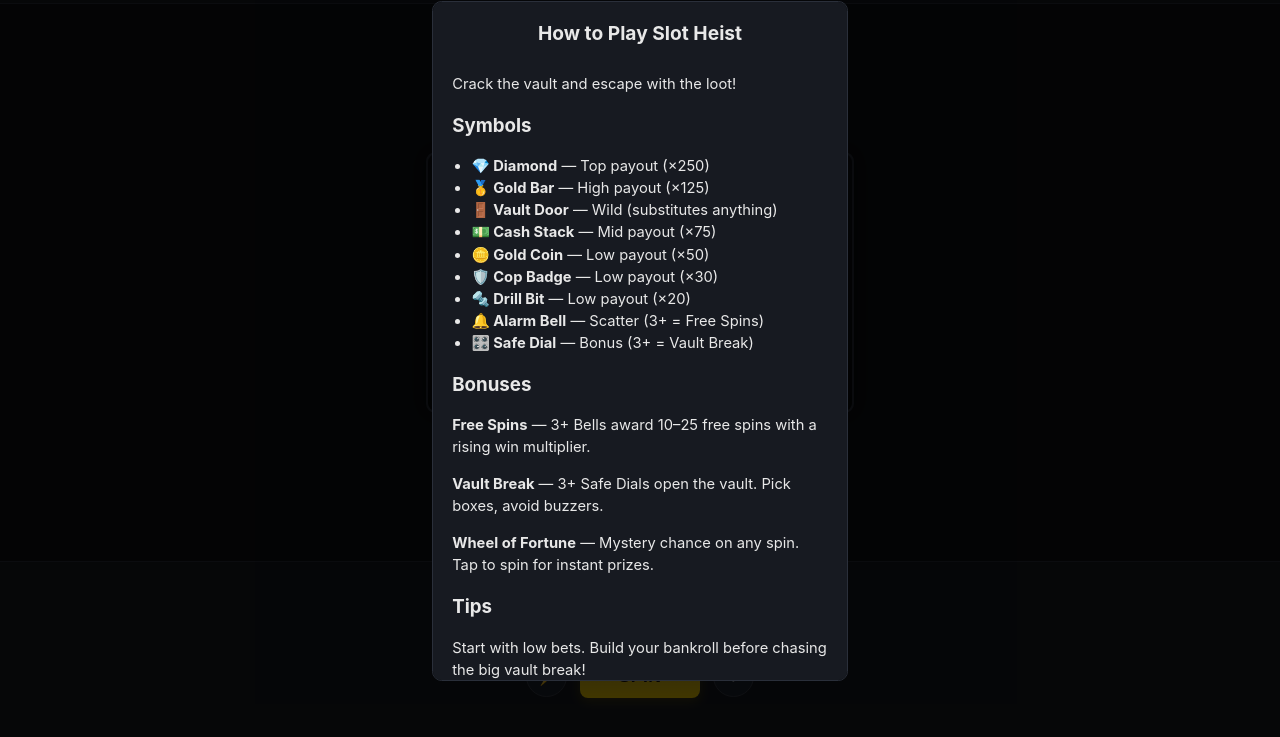
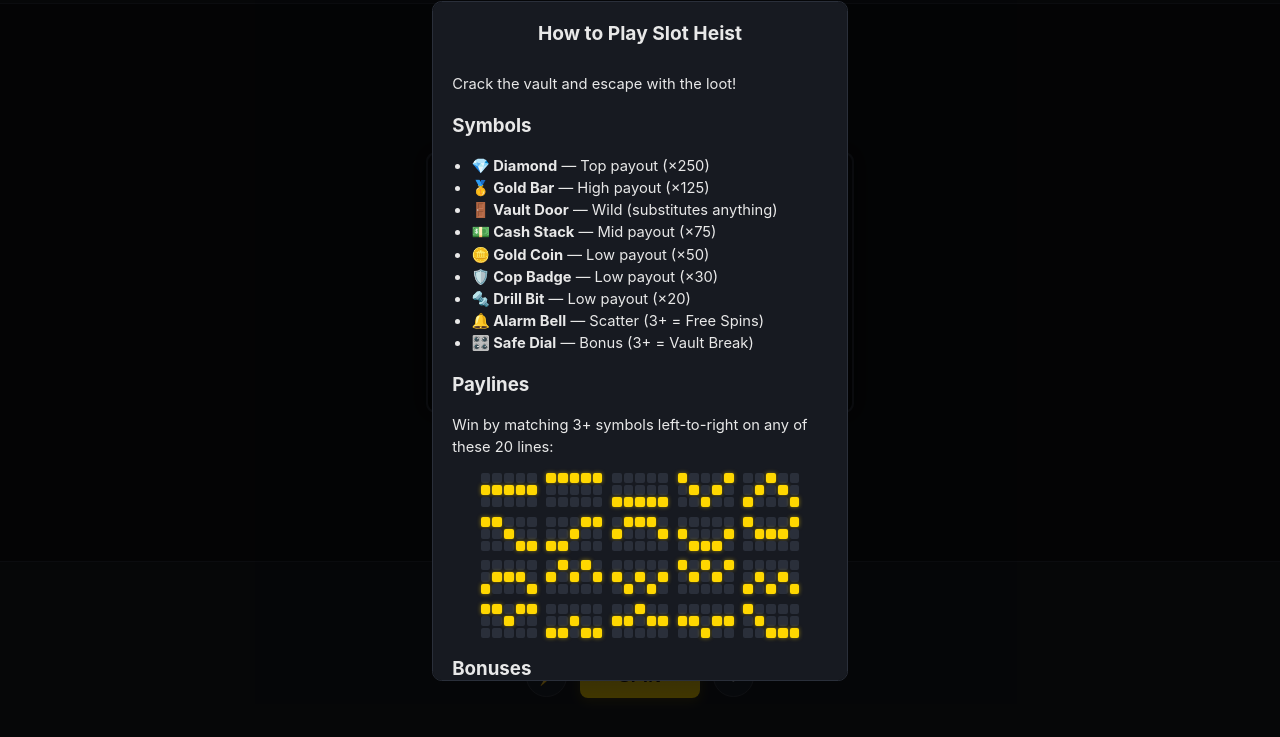
Before and after one commit to kimmania/game-slot-heist, a website built with Vite: page index.html in a window 1280 px wide. Shown: the part 59-796 px from the top of the page. Built offline with nearby package versions, Linux system fonts and the light colour scheme.

Commit message:
Help: re-openable via ?, payline mini-grids, View Paytable link

```diff
--- a/index.html
+++ b/index.html
@@ -86,6 +86,9 @@
           <li><strong>🔔 Alarm Bell</strong> — Scatter (3+ = Free Spins)</li>
           <li><strong>🎛️ Safe Dial</strong> — Bonus (3+ = Vault Break)</li>
         </ul>
+        <h3>Paylines</h3>
+        <p>Win by matching 3+ symbols left-to-right on any of these 20 lines:</p>
+        <div id="help-paylines"></div>
         <h3>Bonuses</h3>
         <p><strong>Free Spins</strong> — 3+ Bells award 10–25 free spins with a rising win multiplier.</p>
         <p><strong>Vault Break</strong> — 3+ Safe Dials open the vault. Pick boxes, avoid buzzers.</p>
@@ -93,6 +96,7 @@
         <h3>Tips</h3>
         <p>Start with low bets. Build your bankroll before chasing the big vault break!</p>
       </div>
+      <button id="help-paytable-btn" class="chip-btn">View Paytable</button>
       <button id="help-dismiss" class="primary">Let’s Go!</button>
     </div>
   </div>
--- a/src/app.ts
+++ b/src/app.ts
@@ -2,7 +2,7 @@ import { loadGame, saveGame } from './storage';
 import { spinReels, random } from './rng';
 import { evaluateWin, countScatters, countBonus } from './reels';
 import { UI } from './ui';
-import { BET_AMOUNTS, xpForLevel, SYMBOLS } from './types';
+import { BET_AMOUNTS, xpForLevel, SYMBOLS, PAYLINES } from './types';
 import type { SavedGame, SymbolType } from './types';
 
 let state: SavedGame;
@@ -27,6 +27,7 @@ export function init() {
   }
 
   syncUI();
+  ui.renderHelpPaylines(PAYLINES);
 
   if (!state.hasSeenHelp) {
     ui.showHelp();
@@ -47,12 +48,13 @@ function bindEvents() {
     ui.setTurboActive(turbo);
     saveGame(state);
   });
-  ui.els['info-btn']?.addEventListener('click', () => { ui.showPaytable(); });
+  ui.els['info-btn']?.addEventListener('click', () => { ui.showHelp(); });
   ui.els['help-dismiss']?.addEventListener('click', () => {
     state.hasSeenHelp = true;
     ui.hideHelp();
     saveGame(state);
   });
+  ui.els['help-paytable-btn']?.addEventListener('click', () => { ui.hideHelp(); ui.showPaytable(); });
   ui.els['paytable-close']?.addEventListener('click', () => ui.hidePaytable());
   ui.els['vault-done']?.addEventListener('click', () => ui.hideVault());
   ui.els['wheel-spin']?.addEventListener('click', () => spinWheel());
--- a/src/style.css
+++ b/src/style.css
@@ -455,3 +455,30 @@ button.toggle.active {
   #top-bar { padding: 0.3rem 0.8rem; }
   #controls { padding: 0.4rem 0.8rem 0.6rem; gap: 0.3rem; }
 }
+
+/* Payline mini grids in help */
+#help-paylines {
+  display: flex;
+  flex-wrap: wrap;
+  gap: 0.6rem;
+  justify-content: center;
+}
+
+.payline-mini {
+  display: grid;
+  grid-template-columns: repeat(5, 1fr);
+  grid-template-rows: repeat(3, 1fr);
+  gap: 2px;
+  width: 56px; height: 34px;
+}
+
+.payline-dot {
+  width: 100%; height: 100%;
+  border-radius: 2px;
+  background: #2a2f3a;
+}
+
+.payline-dot.active {
+  background: var(--accent);
+  box-shadow: 0 0 4px rgba(255,215,0,0.5);
+}
--- a/src/ui.ts
+++ b/src/ui.ts
@@ -6,7 +6,7 @@ export class UI {
   constructor() {
     const ids = [
       'balance','level','xp-fill','reels','bet-amount','bet-minus','bet-plus','spin','turbo','info-btn',
-      'bet-chips','recent-wins','help-modal','help-dismiss','paytable-modal','paytable-close','paytable',
+      'bet-chips','recent-wins','help-modal','help-dismiss','help-paylines','paytable-modal','paytable-close','paytable',
       'vault-break','vault-status','vault-grid','vault-total','vault-done',
       'wheel-modal','wheel','wheel-spin','wheel-result','message-toast',
     ];
@@ -163,6 +163,26 @@ export class UI {
     if (btn) btn.classList.toggle('active', v);
   }
 
+  renderHelpPaylines(paylines: number[][]) {
+    const wrap = this.els['help-paylines'];
+    if (!wrap) return;
+    wrap.innerHTML = '';
+    for (let idx = 0; idx < paylines.length; idx++) {
+      const line = paylines[idx];
+      const mini = document.createElement('div');
+      mini.className = 'payline-mini';
+      mini.title = `Line ${idx + 1}`;
+      for (let row = 0; row < 3; row++) {
+        for (let reel = 0; reel < 5; reel++) {
+          const dot = document.createElement('div');
+          dot.className = 'payline-dot' + (line[reel] === row ? ' active' : '');
+          mini.appendChild(dot);
+        }
+      }
+      wrap.appendChild(mini);
+    }
+  }
+
   renderPaytable() {
     // implemented in app.ts
   }
```
